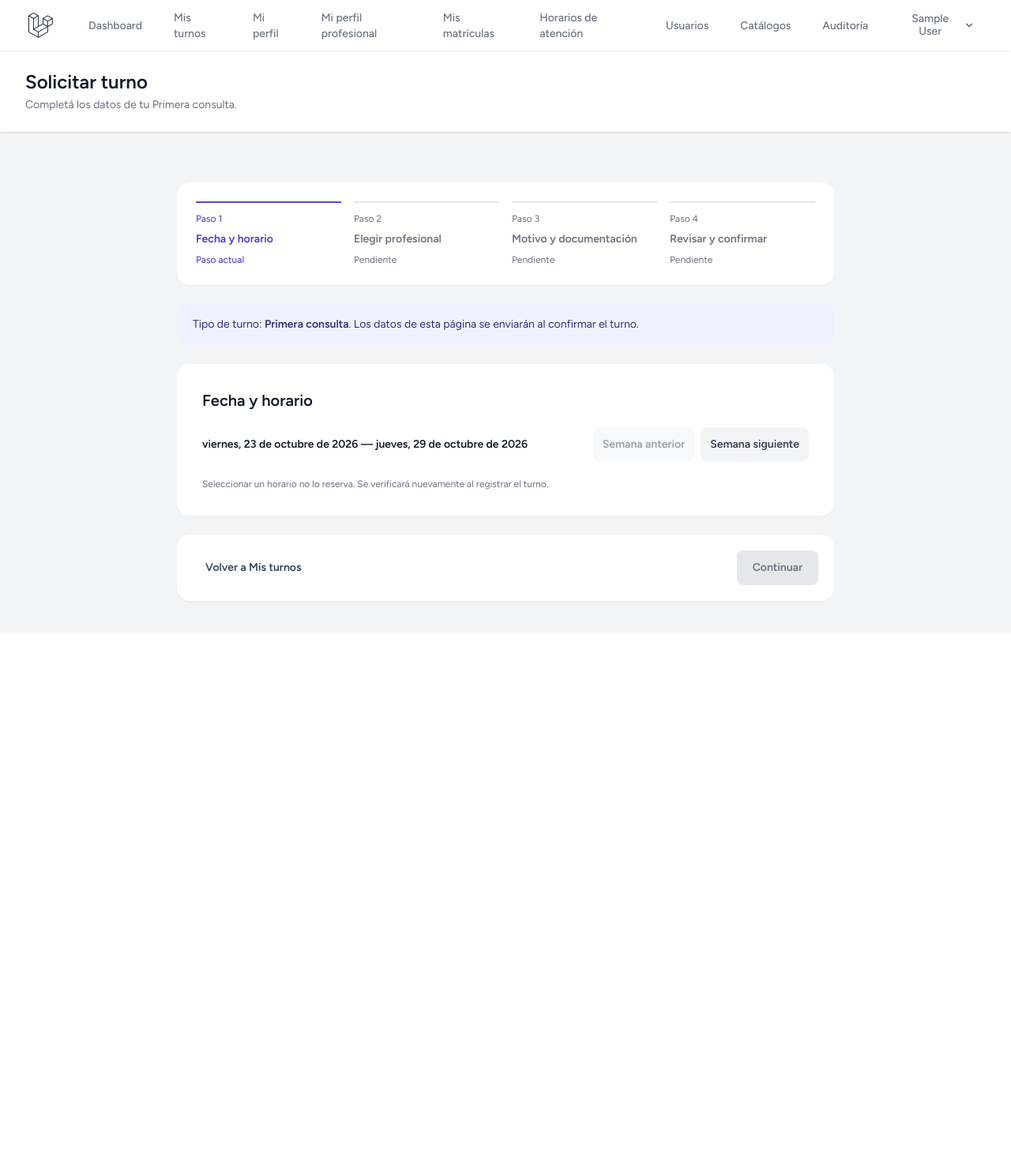
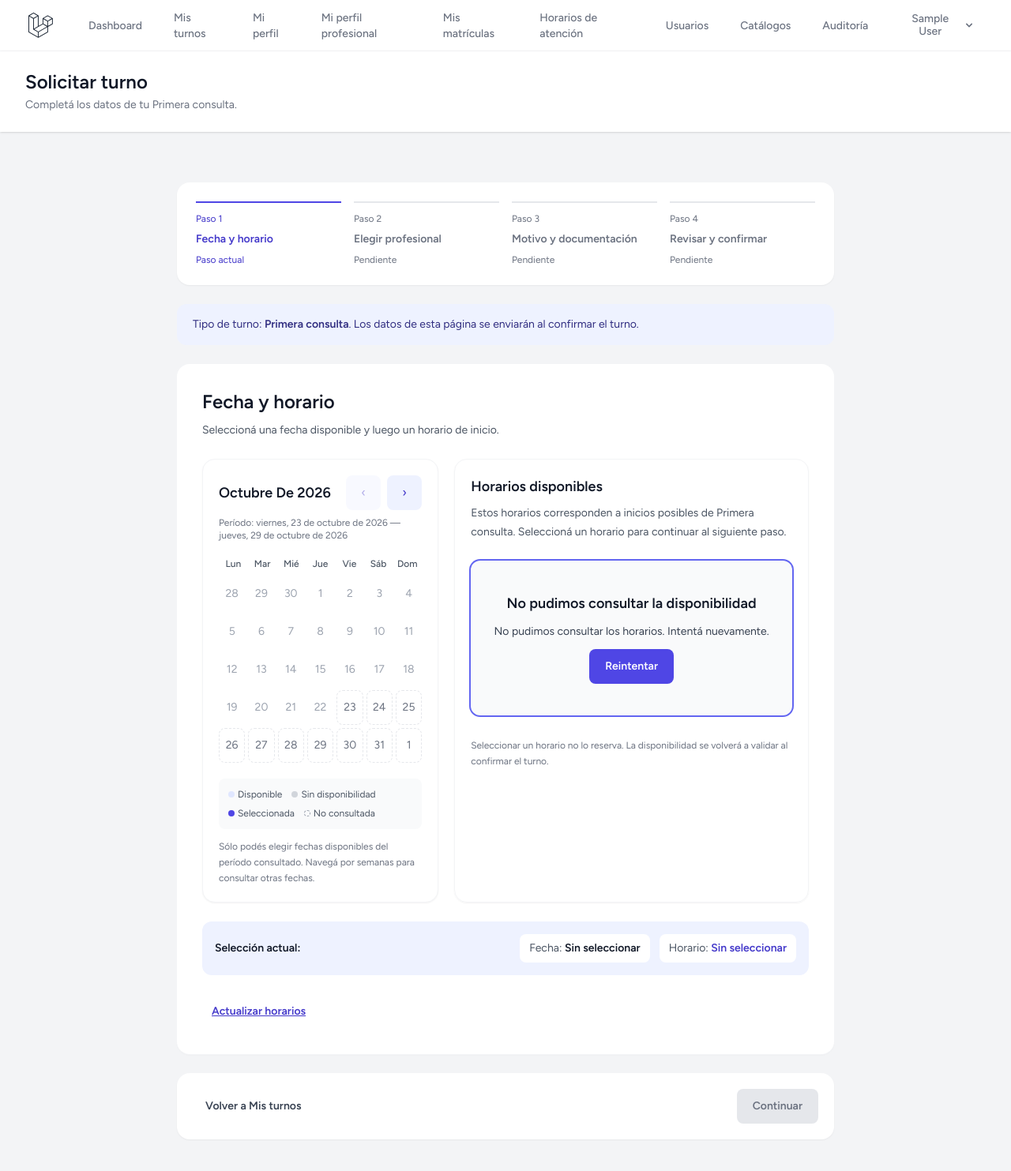
Before and after one commit to andres9735/KinesioSoft, a Laravel app: page /turnos/solicitar in a window 1280 px wide. Shown: the whole page at 79% size. Before the commit the page ends 763 px from the top, so only its background shows below. Run offline with Laravel 12, Linux system fonts and the light colour scheme; a user stored in the database is signed in; tables that the repository leaves empty hold one stand-in row (values such as "Sample post"); style sheets or scripts are compiled from the project's sources; parts of the project's set-up code (start-up, migrations or seed data) failed here and were passed over; some libraries are stand-ins or nearby versions.

Commit message:
feat: implementar fecha y horario del wizard V2

```diff
--- a/resources/js/turnos/solicitar-turno.js
+++ b/resources/js/turnos/solicitar-turno.js
@@ -15,6 +15,14 @@ function instanteValido(instante) {
     return typeof instante === 'string'
         && /^\d{4}-\d{2}-\d{2} ([01]\d|2[0-3]):[0-5]\d:[0-5]\d$/.test(instante)
         && fechaValida(instante.slice(0, 10));
+}
+
+function fechaCivil(fecha) {
+    const [anio, mes, dia] = fecha.split('-').map(Number);
+    const civil = new Date(0);
+    civil.setUTCFullYear(anio, mes - 1, dia);
+    civil.setUTCHours(0, 0, 0, 0);
+    return civil;
 }
 
 function leerDias(payload, ventana) {
@@ -64,6 +72,7 @@ export default function solicitarTurno(config, { fetchImpl = (...args) => global
     let secuenciaProfesionales = 0;
     let controladorProfesionales = null;
     let destruido = false;
+    let inicializado = false;
 
     return {
         paso: 1,
@@ -112,6 +121,8 @@ export default function solicitarTurno(config, { fetchImpl = (...args) => global
         },
 
         init() {
+            if (inicializado) return;
+            inicializado = true;
             antesDeSalir = (event) => {
                 if (this.hayDatosSignificativos && !this.consolidado && !this.redireccionando) {
                     event.preventDefault();
@@ -119,6 +130,7 @@ export default function solicitarTurno(config, { fetchImpl = (...args) => global
                 }
             };
             this.$watch('hayDatosSignificativos', () => this.actualizarAvisoAbandono());
+            this.$nextTick(() => this.consultarDisponibilidad());
         },
 
         destroy() {
@@ -320,6 +332,42 @@ export default function solicitarTurno(config, { fetchImpl = (...args) => global
             return this.diasDisponibles.find((dia) => dia.fecha === this.fechaSeleccionada)?.horarios ?? [];
         },
 
+        estadoFecha(fecha) {
+            if (fecha < config.fechaInicial) return 'pasada';
+            if (!['success', 'empty'].includes(this.estadoDisponibilidad) || !this.ventanaConsultada
+                || fecha < this.ventanaConsultada.desde || fecha > this.ventanaConsultada.hasta) return 'no_consultada';
+            if (!this.diasDisponibles.some((dia) => dia.fecha === fecha)) return 'sin_disponibilidad';
+            return fecha === this.fechaSeleccionada ? 'seleccionada' : 'disponible';
+        },
+
+        etiquetaFecha(fecha) {
+            const estados = { pasada: 'Fecha pasada', no_consultada: 'No consultada', sin_disponibilidad: 'Sin disponibilidad',
+                disponible: 'Disponible', seleccionada: 'Seleccionada' };
+            return `${this.fechaLegible(fecha)}. ${estados[this.estadoFecha(fecha)]}`;
+        },
+
+        get fechasCalendario() {
+            const primero = this.ventana.desde.slice(0, 7) + '-01';
+            const siguienteMes = fechaCivil(primero);
+            siguienteMes.setUTCMonth(siguienteMes.getUTCMonth() + 1);
+            const ultimoMes = sumarDias(siguienteMes.toISOString().slice(0, 10), -1);
+            const ultimo = ultimoMes > this.ventana.hasta ? ultimoMes : this.ventana.hasta;
+            const desde = sumarDias(primero, -((fechaCivil(primero).getUTCDay() + 6) % 7));
+            const hasta = sumarDias(ultimo, (7 - fechaCivil(ultimo).getUTCDay()) % 7);
+            const fechas = [];
+            for (let fecha = desde; fecha <= hasta; fecha = sumarDias(fecha, 1)) {
+                fechas.push({ fecha, dia: Number(fecha.slice(8)), estado: this.estadoFecha(fecha) });
+            }
+            return fechas;
+        },
+
+        get mesCalendario() {
+            const formato = new Intl.DateTimeFormat('es-AR', { timeZone: 'UTC', month: 'long', year: 'numeric' });
+            const desde = formato.format(fechaCivil(this.ventana.desde));
+            return this.ventana.desde.slice(0, 7) === this.ventana.hasta.slice(0, 7)
+                ? desde : `${desde} – ${formato.format(fechaCivil(this.ventana.hasta))}`;
+        },
+
         fechaLegible(fecha) {
             const [anio, mes, dia] = fecha.split('-').map(Number);
             const civil = new Date(0);
@@ -371,6 +419,7 @@ export default function solicitarTurno(config, { fetchImpl = (...args) => global
 
         seleccionarFecha(fecha) {
             if (this.bloqueado || this.estadoDisponibilidad !== 'success'
+                || fecha < config.fechaInicial
                 || !this.diasDisponibles.some((dia) => dia.fecha === fecha)) return;
             if (this.fechaSeleccionada !== fecha) {
                 this.invalidarInicio();
--- a/resources/views/turnos/solicitar/_fecha-horario.blade.php
+++ b/resources/views/turnos/solicitar/_fecha-horario.blade.php
@@ -1,44 +1,92 @@
-<section x-show="paso === 1" aria-labelledby="titulo-paso-1" class="space-y-5">
-    <h2 id="titulo-paso-1" x-ref="tituloPaso1" tabindex="-1" class="rounded-lg text-xl font-semibold text-gray-900 focus:outline-none focus:ring-2 focus:ring-indigo-500">Fecha y horario</h2>
+<section x-show="paso === 1" aria-labelledby="titulo-paso-1" class="space-y-6">
+    <div class="space-y-2">
+        <h2 id="titulo-paso-1" x-ref="tituloPaso1" tabindex="-1" class="rounded-lg text-2xl font-semibold text-gray-900 focus:outline-none focus:ring-2 focus:ring-indigo-500">Fecha y horario</h2>
+        <p class="text-sm leading-6 text-gray-600">Seleccioná una fecha disponible y luego un horario de inicio.</p>
+    </div>
     <p x-show="erroresServidor.inicio_at" x-cloak x-ref="errorInicio" tabindex="-1" x-text="erroresServidor.inicio_at" role="alert" class="rounded-lg text-sm text-red-700 focus:outline-none focus:ring-2 focus:ring-indigo-500"></p>
-    <div class="flex flex-col gap-3 sm:flex-row sm:items-center sm:justify-between">
-        <p class="text-sm font-semibold text-gray-900"><span x-text="fechaLegible(ventana.desde)"></span> — <span x-text="fechaLegible(ventana.hasta)"></span></p>
-        <div class="flex flex-wrap gap-2">
-            <button
-                type="button"
-                @click="cambiarVentana(-1)"
-                :disabled="ventana.desde === @js($configuracionWizard['fechaInicial'])"
-                class="min-h-11 rounded-lg bg-gray-100 px-3 py-2 text-sm font-semibold text-gray-700 focus:outline-none focus:ring-2 focus:ring-indigo-500 disabled:cursor-not-allowed disabled:opacity-50"
-            >Semana anterior</button>
-            <button type="button" @click="cambiarVentana(1)" class="min-h-11 rounded-lg bg-gray-100 px-3 py-2 text-sm font-semibold text-gray-700 hover:bg-gray-200 focus:outline-none focus:ring-2 focus:ring-indigo-500">Semana siguiente</button>
+
+    <div :aria-busy="estadoDisponibilidad === 'loading'" class="grid min-w-0 gap-5 lg:grid-cols-[minmax(0,2fr)_minmax(0,3fr)]">
+        <div class="min-w-0 rounded-2xl border border-gray-100 bg-white p-4 shadow-sm sm:p-5">
+            <div class="flex flex-wrap items-center justify-between gap-3">
+                <h3 id="calendario-titulo" class="text-lg font-semibold capitalize text-gray-900" x-text="mesCalendario"></h3>
+                <div class="flex gap-2">
+                    <button type="button" @click="cambiarVentana(-1)" :disabled="ventana.desde === @js($configuracionWizard['fechaInicial'])" aria-label="Semana anterior" class="flex min-h-11 min-w-11 items-center justify-center rounded-lg bg-indigo-50 px-3 text-indigo-700 focus:outline-none focus:ring-2 focus:ring-indigo-500 disabled:cursor-not-allowed disabled:opacity-40">
+                        <span aria-hidden="true">‹</span><span class="sr-only">Semana anterior</span>
+                    </button>
+                    <button type="button" @click="cambiarVentana(1)" aria-label="Semana siguiente" class="flex min-h-11 min-w-11 items-center justify-center rounded-lg bg-indigo-50 px-3 text-indigo-700 focus:outline-none focus:ring-2 focus:ring-indigo-500">
+                        <span aria-hidden="true">›</span><span class="sr-only">Semana siguiente</span>
+                    </button>
                 </div>
             </div>
-    <div :aria-busy="estadoDisponibilidad === 'loading'" class="space-y-5">
-        <p x-show="estadoDisponibilidad === 'loading'" x-cloak role="status" class="rounded-xl bg-indigo-50 p-5 text-sm text-indigo-900">Consultando horarios disponibles…</p>
-        <div x-show="estadoDisponibilidad === 'empty'" x-cloak role="status" class="space-y-3 rounded-xl bg-gray-50 p-6 text-sm text-gray-700">
-            <p>No hay horarios disponibles entre el <span x-text="fechaLegible(ventana.desde)"></span> y el <span x-text="fechaLegible(ventana.hasta)"></span>.</p>
-            <p>Podés consultar otra semana.</p>
+            <p class="mt-2 text-xs text-gray-500">Período: <span x-text="fechaLegible(ventana.desde)"></span> — <span x-text="fechaLegible(ventana.hasta)"></span></p>
+            <fieldset class="mt-5 min-w-0" aria-describedby="calendario-ayuda">
+                <legend class="sr-only">Fecha</legend>
+                <div class="mb-2 grid grid-cols-7 text-center text-xs font-medium text-gray-600" aria-hidden="true">
+                    @foreach (['Lun', 'Mar', 'Mié', 'Jue', 'Vie', 'Sáb', 'Dom'] as $dia)
+                        <span>{{ $dia }}</span>
+                    @endforeach
                 </div>
-        <div x-show="estadoDisponibilidad === 'error'" x-cloak x-ref="errorDisponibilidad" tabindex="-1" role="alert" class="space-y-3 rounded-xl bg-amber-50 p-5 text-sm text-amber-900 focus:outline-none focus:ring-2 focus:ring-amber-600">
-            <p x-text="errorDisponibilidad"></p>
-            <button type="button" @click="consultarDisponibilidad()" class="min-h-11 rounded-lg border border-amber-300 bg-white px-4 py-2 font-semibold focus:outline-none focus:ring-2 focus:ring-amber-600">Reintentar</button>
-        </div>
-        <div x-show="estadoDisponibilidad === 'success'" x-cloak class="space-y-5" aria-label="Horarios disponibles">
-            <template x-for="grupo in diasDisponibles" :key="grupo.fecha">
-                <fieldset class="space-y-3 rounded-xl border border-gray-200 p-4">
-                    <legend class="px-2 text-sm font-semibold text-gray-900" x-text="fechaLegible(grupo.fecha)"></legend>
-                    <div class="flex flex-wrap gap-3">
-                        <template x-for="horario in grupo.horarios" :key="horario.inicio_at">
-                            <button type="button" @click="seleccionarFecha(grupo.fecha); seleccionarInicio(horario.inicio_at)" :aria-label="fechaLegible(grupo.fecha) + ', ' + horaLegible(horario.inicio_at)" :aria-pressed="inicioSeleccionado === horario.inicio_at" class="min-h-11 rounded-lg border px-4 py-3 text-sm font-semibold focus:outline-none focus:ring-2 focus:ring-indigo-500 focus:ring-offset-2" :class="inicioSeleccionado === horario.inicio_at ? 'border-indigo-600 bg-indigo-600 text-white' : 'border-gray-300 bg-white text-gray-800 hover:bg-indigo-50'">
-                                <span x-text="horaLegible(horario.inicio_at)"></span>
-                                <span x-show="inicioSeleccionado === horario.inicio_at" class="ml-1">· Seleccionado</span>
+                <div class="grid grid-cols-7 gap-1" aria-labelledby="calendario-titulo">
+                    <template x-for="dia in fechasCalendario" :key="dia.fecha">
+                        <button type="button" @click="seleccionarFecha(dia.fecha)" :disabled="!['disponible', 'seleccionada'].includes(dia.estado)" :aria-pressed="fechaSeleccionada === dia.fecha" :aria-label="etiquetaFecha(dia.fecha)" :title="etiquetaFecha(dia.fecha)" class="relative flex min-h-11 min-w-0 items-center justify-center rounded-lg border text-sm focus:outline-none focus:ring-2 focus:ring-indigo-500 focus:ring-offset-2 disabled:cursor-not-allowed" :class="{
+                            'border-indigo-600 bg-indigo-600 font-semibold text-white': dia.estado === 'seleccionada',
+                            'border-transparent bg-indigo-50 font-semibold text-gray-900 hover:border-indigo-300': dia.estado === 'disponible',
+                            'border-transparent bg-white text-gray-400': dia.estado === 'sin_disponibilidad' || dia.estado === 'pasada',
+                            'border-dashed border-gray-200 bg-white text-gray-500': dia.estado === 'no_consultada'
+                        }">
+                            <span x-text="dia.dia"></span>
+                            <span x-show="dia.estado === 'seleccionada'" aria-hidden="true" class="absolute bottom-0 text-[9px]">✓</span>
                         </button>
                     </template>
                 </div>
             </fieldset>
+            <ul class="mt-5 flex flex-wrap gap-x-3 gap-y-2 rounded-lg bg-gray-50 p-3 text-xs text-gray-600" aria-label="Referencias de fechas">
+                <li><span aria-hidden="true" class="mr-1 inline-block h-2 w-2 rounded-full bg-indigo-100"></span>Disponible</li>
+                <li><span aria-hidden="true" class="mr-1 inline-block h-2 w-2 rounded-full bg-gray-300"></span>Sin disponibilidad</li>
+                <li><span aria-hidden="true" class="mr-1 inline-block h-2 w-2 rounded-full bg-indigo-600"></span>Seleccionada</li>
+                <li><span aria-hidden="true" class="mr-1 inline-block h-2 w-2 rounded-full border border-dashed border-gray-400"></span>No consultada</li>
+            </ul>
+            <p id="calendario-ayuda" class="mt-3 text-xs leading-5 text-gray-500">Sólo podés elegir fechas disponibles del período consultado. Navegá por semanas para consultar otras fechas.</p>
+        </div>
+
+        <fieldset class="min-w-0 rounded-2xl border border-gray-100 bg-white p-4 shadow-sm sm:p-5" aria-describedby="horarios-ayuda">
+            <legend class="sr-only">Horario</legend>
+            <div class="flex flex-wrap items-center justify-between gap-2">
+                <h3 class="text-lg font-semibold text-gray-900">Horarios disponibles</h3>
+                <p x-show="fechaSeleccionada" x-cloak class="text-sm font-semibold text-indigo-700" x-text="fechaSeleccionada ? fechaLegible(fechaSeleccionada) : ''"></p>
+            </div>
+            <p id="horarios-ayuda" class="mt-2 text-sm leading-6 text-gray-600">Estos horarios corresponden a inicios posibles de Primera consulta. Seleccioná un horario para continuar al siguiente paso.</p>
+            <div x-show="estadoDisponibilidad === 'idle' || estadoDisponibilidad === 'loading'" role="status" aria-live="polite" class="mt-6 rounded-xl bg-indigo-50 px-5 py-10 text-center text-sm text-indigo-900">
+                <span x-show="estadoDisponibilidad === 'idle'">Preparando la consulta de disponibilidad…</span>
+                <span x-show="estadoDisponibilidad === 'loading'">Consultando horarios disponibles…</span>
+            </div>
+            <div x-show="estadoDisponibilidad === 'empty'" x-cloak role="status" class="mt-6 space-y-3 rounded-xl bg-gray-50 px-5 py-10 text-center text-sm text-gray-700">
+                <p class="text-lg font-semibold text-gray-900">No hay horarios disponibles en este período</p>
+                <p>No hay horarios disponibles entre el <span x-text="fechaLegible(ventana.desde)"></span> y el <span x-text="fechaLegible(ventana.hasta)"></span>.</p>
+                <p>Podés consultar otro período con Semana anterior o Semana siguiente.</p>
+            </div>
+            <div x-show="estadoDisponibilidad === 'error'" x-cloak x-ref="errorDisponibilidad" tabindex="-1" role="alert" class="mt-6 space-y-3 rounded-xl bg-gray-50 px-5 py-10 text-center text-sm text-gray-700 focus:outline-none focus:ring-2 focus:ring-indigo-500">
+                <p class="text-lg font-semibold text-gray-900">No pudimos consultar la disponibilidad</p>
+                <p x-text="errorDisponibilidad"></p>
+                <button type="button" @click="consultarDisponibilidad()" class="min-h-11 rounded-lg bg-indigo-600 px-5 py-2 font-semibold text-white focus:outline-none focus:ring-2 focus:ring-indigo-500 focus:ring-offset-2">Reintentar</button>
+            </div>
+            <p x-show="estadoDisponibilidad === 'success' && !fechaSeleccionada" class="mt-6 rounded-lg bg-gray-50 p-4 text-sm text-gray-600">Elegí una fecha disponible para ver sus horarios.</p>
+            <div x-show="fechaSeleccionada && estadoDisponibilidad === 'success'" x-cloak class="mt-5 grid grid-cols-2 gap-3 sm:grid-cols-3">
+                <template x-for="horario in horariosDisponibles" :key="horario.inicio_at">
+                    <button type="button" @click="seleccionarInicio(horario.inicio_at)" :disabled="estadoDisponibilidad !== 'success'" :aria-label="fechaSeleccionada ? fechaLegible(fechaSeleccionada) + ', ' + horaLegible(horario.inicio_at) : ''" :aria-pressed="inicioSeleccionado === horario.inicio_at" class="min-h-11 rounded-lg border px-3 py-3 text-sm font-semibold focus:outline-none focus:ring-2 focus:ring-indigo-500 focus:ring-offset-2" :class="inicioSeleccionado === horario.inicio_at ? 'border-indigo-600 bg-indigo-600 text-white ring-2 ring-indigo-200' : 'border-gray-200 bg-white text-gray-900 shadow-sm hover:border-indigo-300'">
+                        <span x-show="inicioSeleccionado === horario.inicio_at" aria-hidden="true">✓ </span><span x-text="horaLegible(horario.inicio_at)"></span>
+                    </button>
                 </template>
-            <button type="button" @click="consultarDisponibilidad()" class="min-h-11 rounded-lg px-3 py-2 text-sm font-semibold text-indigo-700 underline focus:outline-none focus:ring-2 focus:ring-indigo-500">Actualizar horarios</button>
+            </div>
+            <p class="mt-7 text-xs leading-5 text-gray-500">Seleccionar un horario no lo reserva. La disponibilidad se volverá a validar al confirmar el turno.</p>
+        </fieldset>
+    </div>
+    <div class="flex flex-wrap items-center justify-between gap-3 rounded-xl bg-indigo-50 px-4 py-4 text-sm">
+        <p class="font-semibold text-gray-900">Selección actual:</p>
+        <div class="flex flex-wrap gap-3" aria-live="polite">
+            <p class="rounded-lg bg-white px-3 py-2 text-gray-600">Fecha: <strong class="text-gray-900" x-text="fechaSeleccionada ? fechaLegible(fechaSeleccionada) : 'Sin seleccionar'"></strong></p>
+            <p class="rounded-lg bg-white px-3 py-2 text-gray-600">Horario: <strong class="text-indigo-700" x-text="inicioSeleccionado ? horaLegible(inicioSeleccionado) : 'Sin seleccionar'"></strong></p>
         </div>
     </div>
-    <p class="text-xs text-gray-500">Seleccionar un horario no lo reserva. Se verificará nuevamente al registrar el turno.</p>
+    <button type="button" @click="consultarDisponibilidad()" :disabled="estadoDisponibilidad === 'loading'" class="min-h-11 rounded-lg px-3 py-2 text-sm font-semibold text-indigo-700 underline focus:outline-none focus:ring-2 focus:ring-indigo-500 disabled:opacity-50">Actualizar horarios</button>
 </section>
```
Also changed, not shown: tests/Feature/Turnos/SolicitarTurnoCreateTest.php (+38 -3 lines), tests/Feature/Turnos/TurnosAccessibilityViewTest.php (+15 -19 lines), tests/JavaScript/solicitar-turno.test.js (+88 -2 lines). Lines whose indentation alone changed are shown as unchanged.
